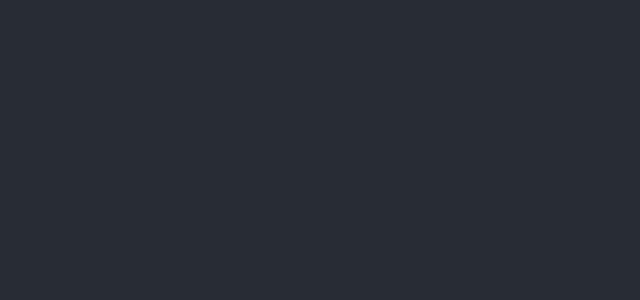
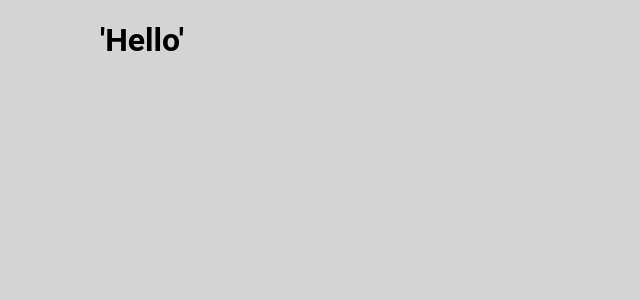
Before and after one commit to cassichan/weather-app-react-javascript, a React (Create React App) app: page / in a window 1280 px wide. Shown: the top 300 px of the page, without its empty margins (0-640 px from the left). Built offline with nearby package versions, Linux system fonts and the light colour scheme.

Commit message:
updated global styles

```diff
--- a/src/App.css
+++ b/src/App.css
@@ -1,38 +1,4 @@
-.App {
-  text-align: center;
+.container {
+  max-width: 1080px;
+  margin: 20px auto;
 }
-
-.App-logo {
-  height: 40vmin;
-  pointer-events: none;
-}
-
-@media (prefers-reduced-motion: no-preference) {
-  .App-logo {
-    animation: App-logo-spin infinite 20s linear;
-  }
-}
-
-.App-header {
-  background-color: #282c34;
-  min-height: 100vh;
-  display: flex;
-  flex-direction: column;
-  align-items: center;
-  justify-content: center;
-  font-size: calc(10px + 2vmin);
-  color: white;
-}
-
-.App-link {
-  color: #61dafb;
-}
-
-@keyframes App-logo-spin {
-  from {
-    transform: rotate(0deg);
-  }
-  to {
-    transform: rotate(360deg);
-  }
-}
--- a/src/App.js
+++ b/src/App.js
@@ -1,9 +1,10 @@
+import Search from "./components/search/Search";
 import "./App.css";
 
 function App() {
   return (
-    <div className="App">
-      <header className="App-header"></header>
+    <div className="container">
+      <Search/>
     </div>
   );
 }
--- /dev/null
+++ b/src/components/search/Search.jsx
@@ -0,0 +1,7 @@
+export default function Search () {
+    return (
+        <>
+       <h1> 'Hello'</h1>
+        </>
+    )
+}
--- a/src/index.css
+++ b/src/index.css
@@ -1,10 +1,9 @@
 body {
   margin: 0;
-  font-family: -apple-system, BlinkMacSystemFont, 'Segoe UI', 'Roboto', 'Oxygen',
-    'Ubuntu', 'Cantarell', 'Fira Sans', 'Droid Sans', 'Helvetica Neue',
-    sans-serif;
+  font-family: "Roboto", Arial !important;
   -webkit-font-smoothing: antialiased;
   -moz-osx-font-smoothing: grayscale;
+  background-color: #d5d4d4;
 }
 
 code {
```
